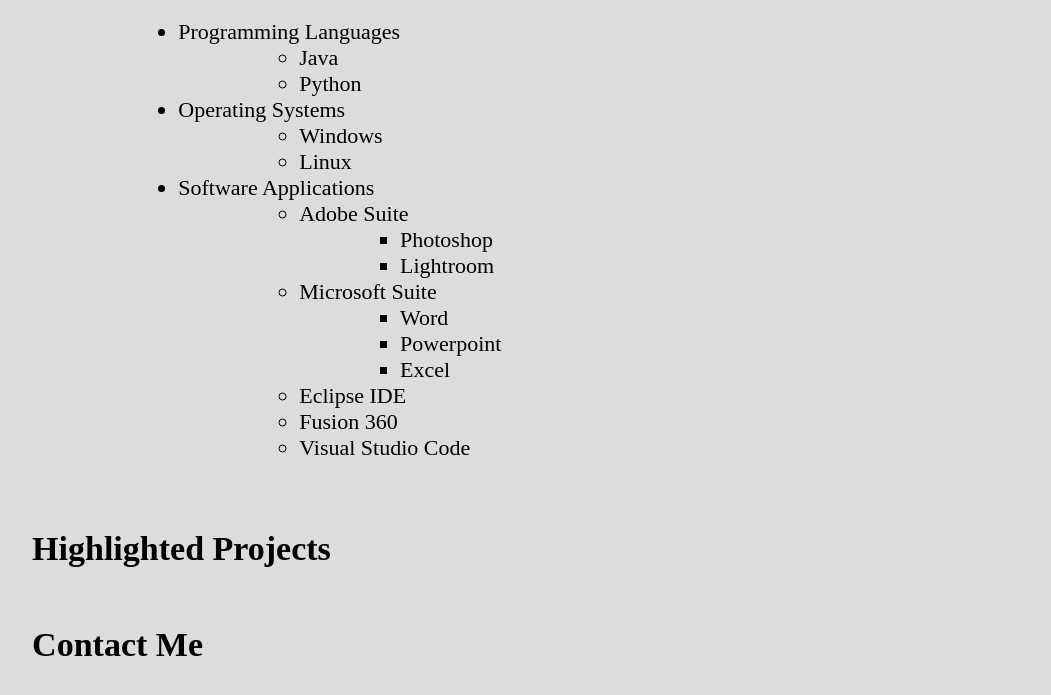
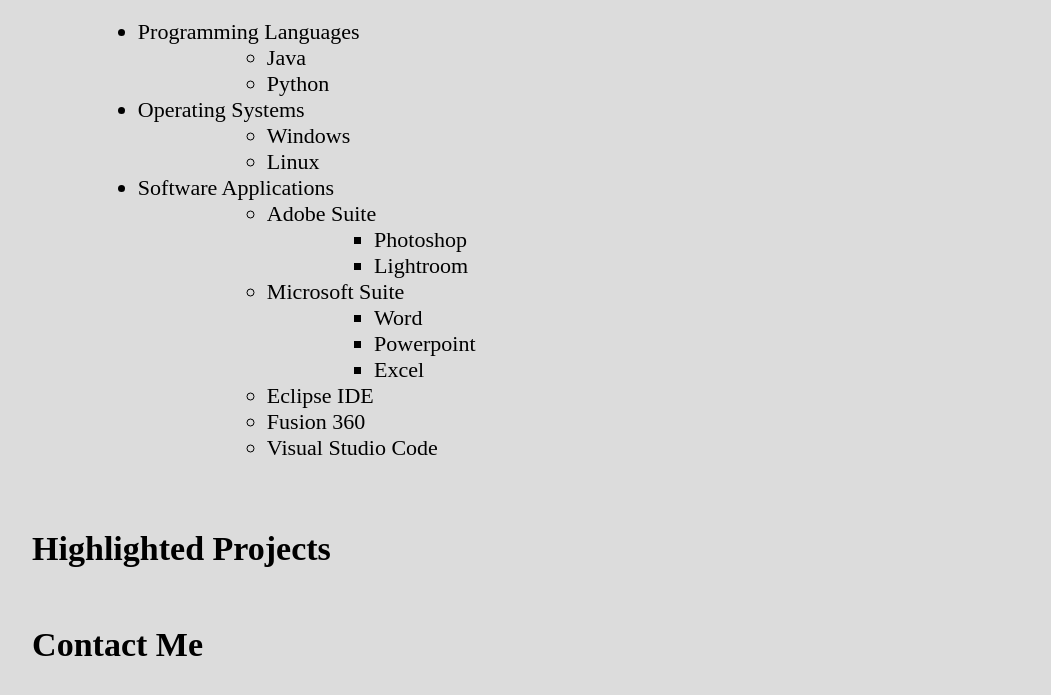
Before and after one commit to Sgavir8738/Sgavir8738.github.io, a plain HTML site: page index.html in a window 1280 px wide. Shown: the part 385-1080 px from the top of the page, without its empty margins (77-1128 px from the left). Drawn offline with Linux system fonts and the light colour scheme.

Commit message:
Decreased skill class mergins

```diff
--- a/main.css
+++ b/main.css
@@ -28,6 +28,6 @@ ul {
 }
 
 .skills {
-    margin-left: 8%;
-    margin-right: 8%;
+    margin-left: 4%;
+    margin-right: 4%;
 }
```
